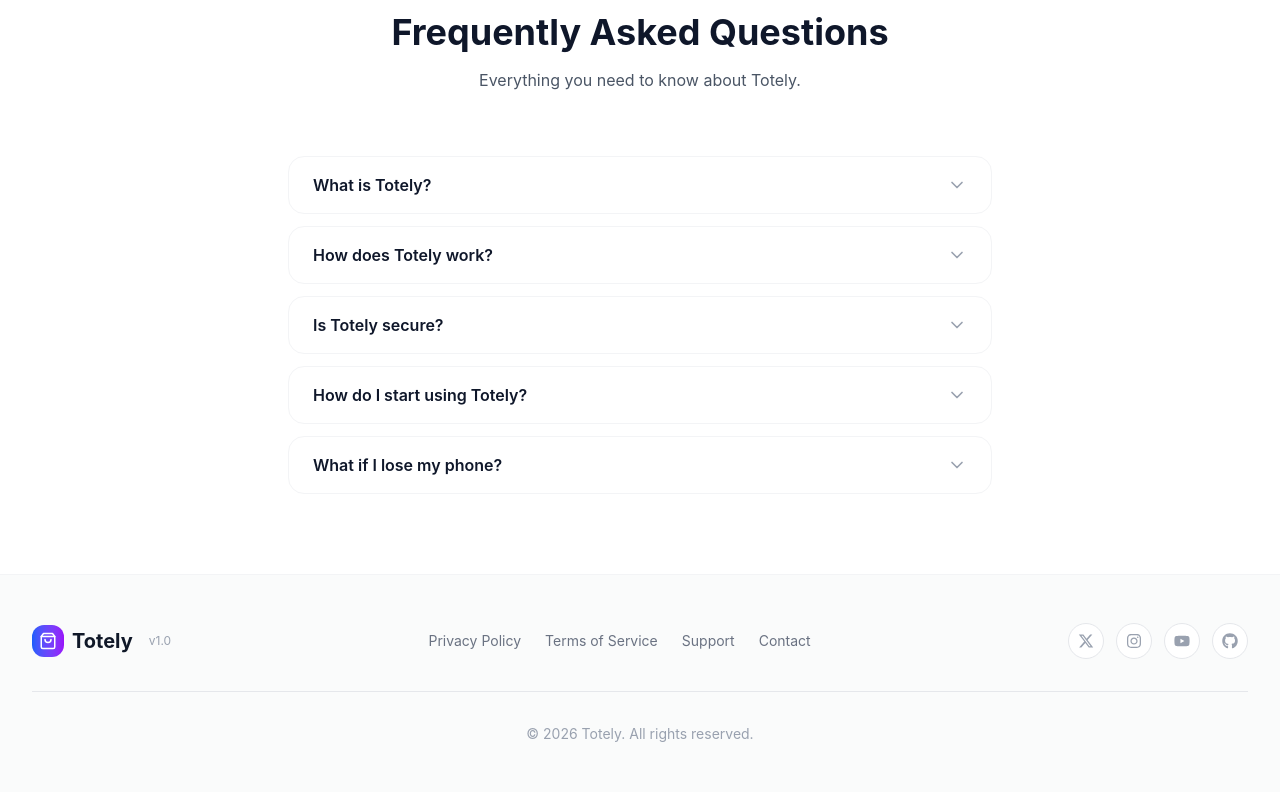
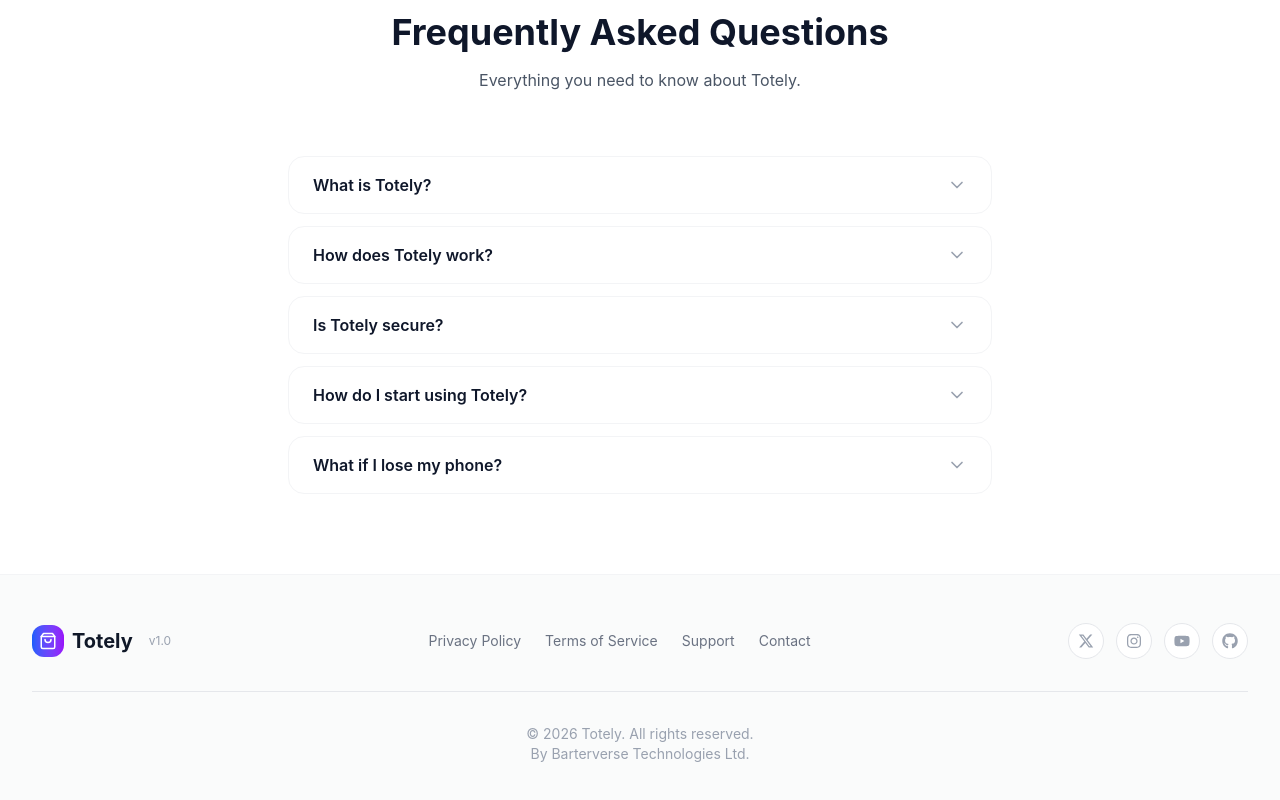
Before and after one commit to toyosee/totely-ai, a React (Vite) app: page / in a window 1280 px wide. Shown: the part 2907-3707 px from the top of the page. Built offline with nearby package versions, Linux system fonts and the light colour scheme.

Commit message:
footer updated

```diff
--- a/src/components/layout/Footer.tsx
+++ b/src/components/layout/Footer.tsx
@@ -64,7 +64,8 @@ export function Footer() {
         </div>
 
         <div className="mt-8 pt-8 border-t border-gray-200 text-center text-sm text-gray-400">
-          © {getCurrentDate()} Totely. All rights reserved.
+          © {getCurrentDate()} Totely. All rights reserved. <br />
+          {`By Barterverse Technologies Ltd.`}
         </div>
       </div>
     </footer>
```
